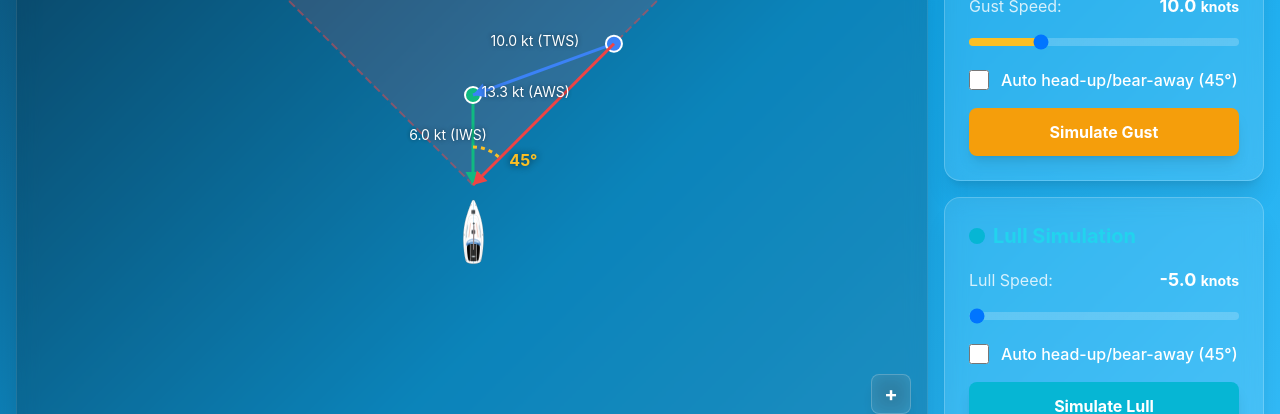
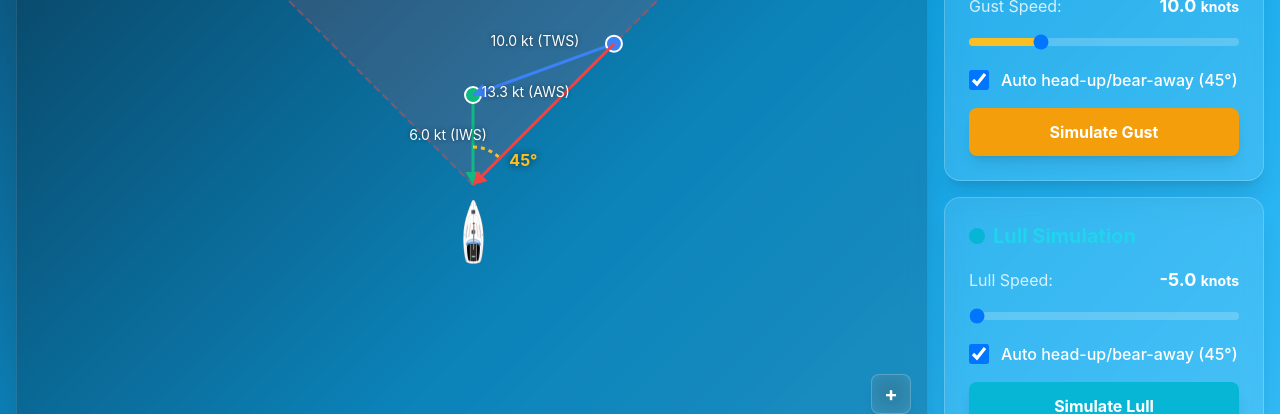
Before and after one commit to HansKre/apparent-wind-simulator, a React (Vite) app: page / in a window 1280 px wide. Shown: the part 223-637 px from the top of the page. Built offline with nearby package versions, Linux system fonts and the light colour scheme.

Commit message:
Set auto-rotate to be initially true

```diff
--- a/src/components/WindSimulator.tsx
+++ b/src/components/WindSimulator.tsx
@@ -35,14 +35,14 @@ export function WindSimulator() {
   const [gustSpeed, setGustSpeed] = useState(10);
   const [autoHeadUpGust, setAutoHeadUpGust] = useState(() => {
     const saved = localStorage.getItem("autoHeadUpGust");
-    return saved ? JSON.parse(saved) : false;
+    return saved ? JSON.parse(saved) : true;
   });
 
   // Lull simulation state
   const [lullSpeed, setLullSpeed] = useState(5);
   const [autoHeadUpLull, setAutoHeadUpLull] = useState(() => {
     const saved = localStorage.getItem("autoHeadUpLull");
-    return saved ? JSON.parse(saved) : false;
+    return saved ? JSON.parse(saved) : true;
   });
 
   // Simulation configuration
```
